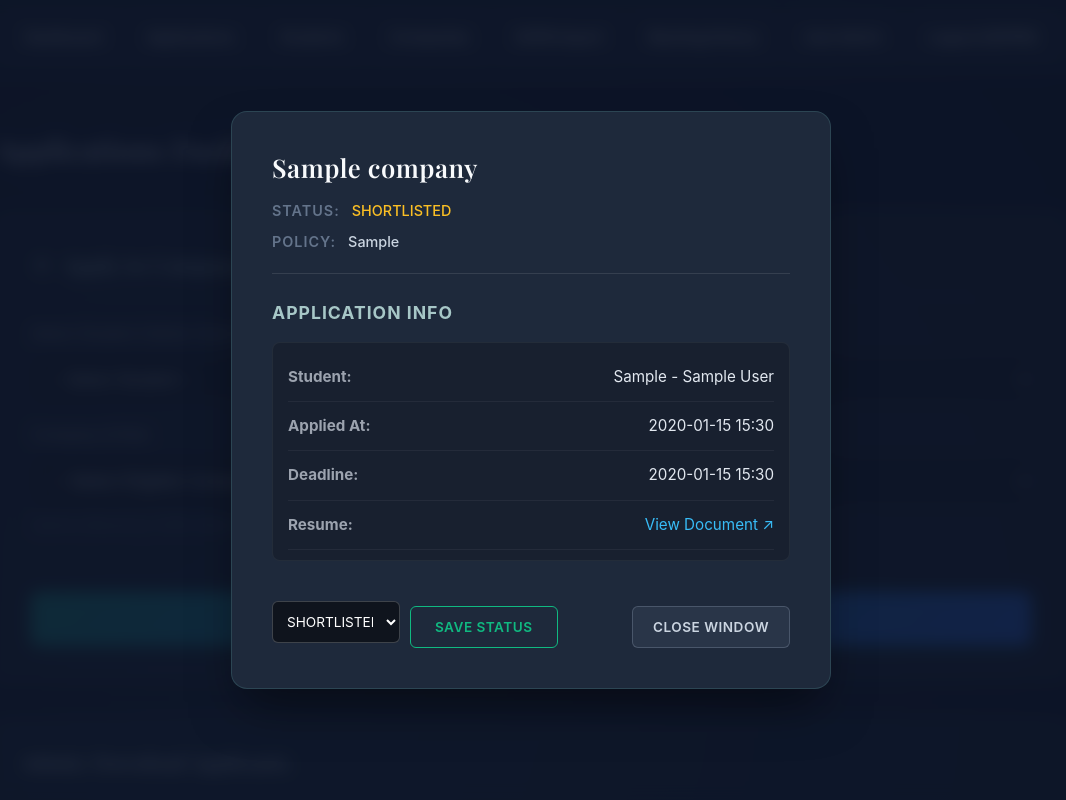
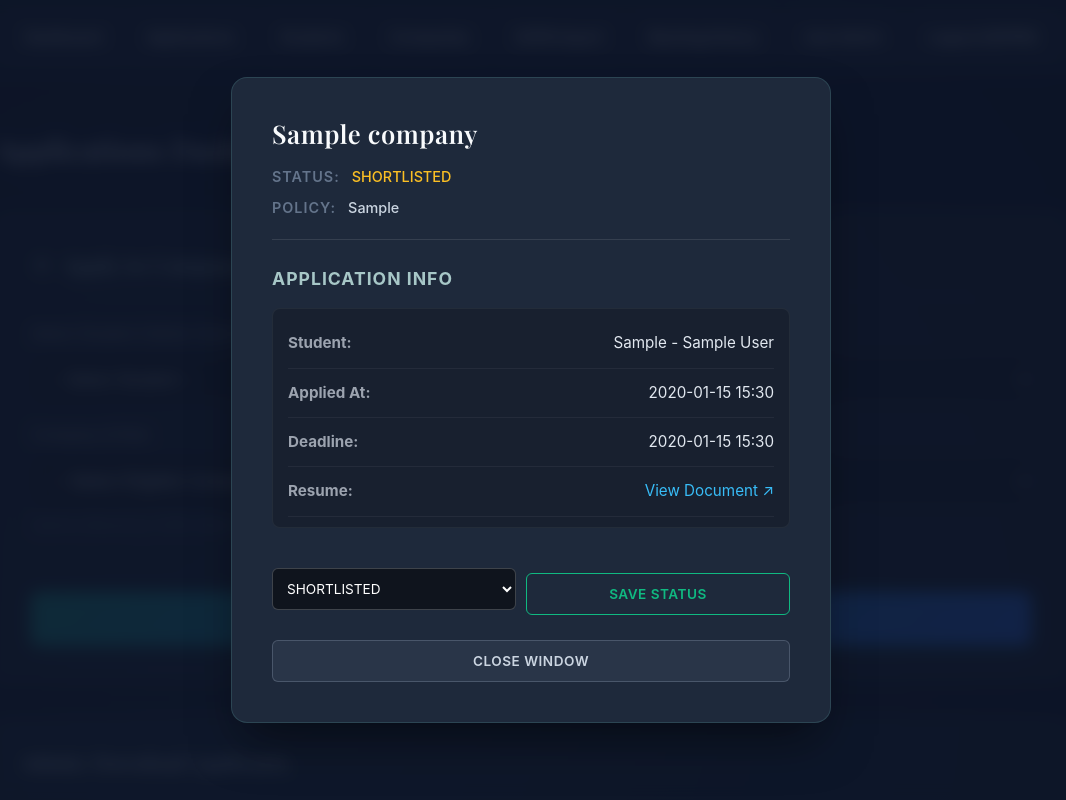
Before and after one commit to lavanayakhosla/TestPlacement, a Flask app: template templates/applications.html in a window 1280 px wide, after a click on "DETAILS". Shown: the whole page, without its empty margins (109-1175 px from the left). Run offline with Flask 3, Linux system fonts and the light colour scheme; the visitor is signed in with stand-in values (Sample User, id 1); tables that the repository leaves empty hold one stand-in row (values such as "Sample post"); the template is opened without the code that fills it: values that come from a table or form of the project are taken from there, most other values are stand-ins (such as "Sample title", 1, 10 or a date in 2020); some web fonts are replaced.

Commit message:
Refactor modal footer layout and button actions

```diff
--- a/templates/applications.html
+++ b/templates/applications.html
@@ -250,45 +250,41 @@
                             {% endif %}
                         </div>
 
-                        <div class="modal-footer">
+                        <div style="margin-top: 35px; display: grid; grid-template-columns: 1fr 1fr; gap: 15px; width: 100%;">
 
-                            <div class="modal-btn-group">
                             {% if g.user.role == "STUDENT" %}
-                                    <form action="{{ url_for('delete_application', application_id=a.id) }}" method="post" style="margin: 0;">
-                                        <button type="submit" style="height: 42px; padding: 0 20px; display: inline-flex; align-items: center; justify-content: center; background: transparent; color: #ef4444; border: 1px solid #ef4444; border-radius: 6px; cursor: pointer; font-weight: 600; font-size: 0.85rem; text-transform: uppercase; letter-spacing: 0.5px; transition: all 0.2s; width: 100%; box-sizing: border-box;" onmouseover="this.style.background='#ef4444'; this.style.color='#fff';" onmouseout="this.style.background='transparent'; this.style.color='#ef4444';" onclick="return confirm('Withdraw application?')">
+                                <a href="{{ url_for('edit_application', application_id=a.id) }}" style="height: 42px; padding: 0 20px; display: inline-flex; align-items: center; justify-content: center; background: rgba(56, 189, 248, 0.1); color: #38bdf8; border: 1px solid rgba(56, 189, 248, 0.3); border-radius: 6px; text-decoration: none; font-weight: 600; font-size: 0.85rem; text-transform: uppercase; letter-spacing: 0.5px; transition: all 0.2s; width: 100%; box-sizing: border-box;" onmouseover="this.style.background='#38bdf8'; this.style.color='#fff';" onmouseout="this.style.background='rgba(56, 189, 248, 0.1)'; this.style.color='#38bdf8';">
+                                    Edit
+                                </a>
+
+                                <form action="{{ url_for('delete_application', application_id=a.id) }}" method="post" style="margin: 0; width: 100%;">
+                                    <button type="submit" style="height: 42px; padding: 0 20px; display: inline-flex; align-items: center; justify-content: center; background: transparent; color: #ef4444; border: 1px solid #ef4444; border-radius: 6px; cursor: pointer; font-weight: 600; font-size: 0.85rem; text-transform: uppercase; letter-spacing: 0.5px; transition: all 0.2s; width: 100%; box-sizing: border-box;" onmouseover="this.style.background='#ef4444'; this.style.color='#fff';" onmouseout="this.style.background='transparent'; this.style.color='#ef4444';" onclick="return confirm('Are you sure you want to withdraw this application?')">
                                         Withdraw
                                     </button>
                                 </form>
                             {% endif %}
 
                             {% if g.user.role in ["ADMIN", "PLACEMENT_COORDINATOR"] %}
-                                    <form action="{{ url_for('update_application_status', application_id=a.id) }}" method="post" style="display: flex; gap: 10px; align-items: center; margin: 0; width: 100%; flex-wrap: wrap;">
-                                        <select name="status" required style="height: 42px; padding: 0 10px; background: rgba(0,0,0,0.5); border: 1px solid rgba(255,255,255,0.2); border-radius: 6px; color: #fff; outline: none; font-size: 0.85rem; min-width: 120px; box-sizing: border-box; flex: 1;">
+                                <form action="{{ url_for('update_application_status', application_id=a.id) }}" method="post" style="display: flex; gap: 10px; align-items: center; margin: 0; width: 100%; grid-column: span 2;">
+                                    <select name="status" required style="height: 42px; padding: 0 10px; background: rgba(0,0,0,0.5); border: 1px solid rgba(255,255,255,0.2); border-radius: 6px; color: #fff; outline: none; font-size: 0.85rem; flex: 1; box-sizing: border-box;">
                                         <option value="APPLIED" {% if a.status == "APPLIED" %}selected{% endif %}>APPLIED</option>
                                         <option value="SHORTLISTED" {% if a.status == "SHORTLISTED" %}selected{% endif %}>SHORTLISTED</option>
                                         <option value="INTERVIEW" {% if a.status == "INTERVIEW" %}selected{% endif %}>INTERVIEW</option>
                                         <option value="SELECTED" {% if a.status == "SELECTED" %}selected{% endif %}>SELECTED</option>
                                         <option value="REJECTED" {% if a.status == "REJECTED" %}selected{% endif %}>REJECTED</option>
                                     </select>
-                                        <button type="submit" style="height: 42px; padding: 0 20px; display: inline-flex; align-items: center; justify-content: center; background: transparent; color: #10b981; border: 1px solid #10b981; border-radius: 6px; cursor: pointer; font-weight: 600; font-size: 0.85rem; text-transform: uppercase; letter-spacing: 0.5px; transition: all 0.2s; flex: 1; min-width: 120px; box-sizing: border-box;" onmouseover="this.style.background='#10b981'; this.style.color='#fff';" onmouseout="this.style.background='transparent'; this.style.color='#10b981';">
+                                    <button type="submit" style="height: 42px; padding: 0 20px; display: inline-flex; align-items: center; justify-content: center; background: transparent; color: #10b981; border: 1px solid #10b981; border-radius: 6px; cursor: pointer; font-weight: 600; font-size: 0.85rem; text-transform: uppercase; letter-spacing: 0.5px; transition: all 0.2s; flex: 1; box-sizing: border-box;" onmouseover="this.style.background='#10b981'; this.style.color='#fff';" onmouseout="this.style.background='transparent'; this.style.color='#10b981';">
                                         Save Status
                                     </button>
                                 </form>
                             {% endif %}
+
+                            <button onclick="document.getElementById('modal-{{ a.id }}').style.display='none'" style="grid-column: span 2; height: 42px; padding: 0 20px; display: inline-flex; align-items: center; justify-content: center; background: rgba(148, 163, 184, 0.1); color: #cbd5e1; border: 1px solid rgba(148, 163, 184, 0.3); border-radius: 6px; cursor: pointer; font-weight: 600; font-size: 0.85rem; text-transform: uppercase; letter-spacing: 0.5px; transition: all 0.2s; width: 100%; box-sizing: border-box;" onmouseover="this.style.background='#64748b'; this.style.color='#fff';" onmouseout="this.style.background='rgba(148, 163, 184, 0.1)'; this.style.color='#cbd5e1';">
+                                Close Window
+                            </button>
+
                         </div>
 
-                            <div class="modal-btn-group">
-                                {% if g.user.role == "STUDENT" %}
-                                <a href="{{ url_for('edit_application', application_id=a.id) }}" style="height: 42px; padding: 0 20px; display: inline-flex; align-items: center; justify-content: center; background: rgba(56, 189, 248, 0.1); color: #38bdf8; border: 1px solid rgba(56, 189, 248, 0.3); border-radius: 6px; text-decoration: none; font-weight: 600; font-size: 0.85rem; text-transform: uppercase; letter-spacing: 0.5px; transition: all 0.2s; box-sizing: border-box;" onmouseover="this.style.background='#38bdf8'; this.style.color='#fff';" onmouseout="this.style.background='rgba(56, 189, 248, 0.1)'; this.style.color='#38bdf8';">
-                                    Edit
-                                </a>
-                                {% endif %}
-                                <button onclick="document.getElementById('modal-{{ a.id }}').style.display='none'" style="height: 42px; padding: 0 20px; display: inline-flex; align-items: center; justify-content: center; background: rgba(148, 163, 184, 0.1); color: #cbd5e1; border: 1px solid rgba(148, 163, 184, 0.3); border-radius: 6px; cursor: pointer; font-weight: 600; font-size: 0.85rem; text-transform: uppercase; letter-spacing: 0.5px; transition: all 0.2s; box-sizing: border-box;" onmouseover="this.style.background='#64748b'; this.style.color='#fff';" onmouseout="this.style.background='rgba(148, 163, 184, 0.1)'; this.style.color='#cbd5e1';">
-                                    Close Window
-                                </button>
-                            </div>
-
-                        </div>
                     </div>
                 </div>
 
```
Lines whose indentation alone changed are shown as unchanged.
